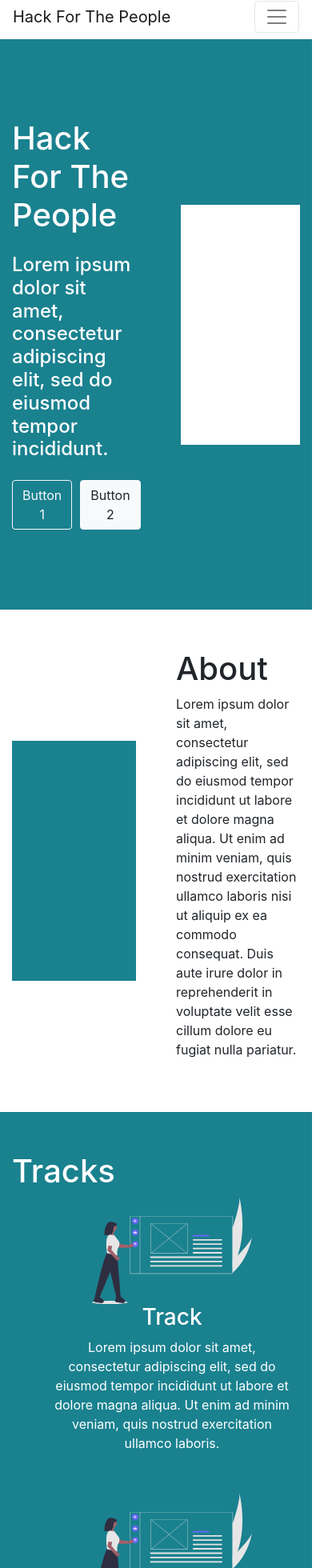
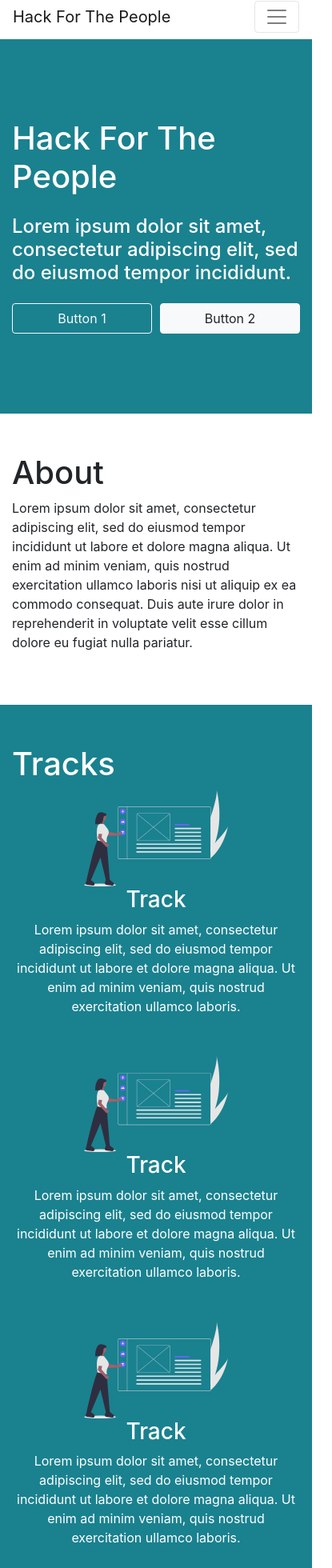
Before and after one commit to calixo888/hackforthepeople, a Next.js app: page / in a window 390 px wide. Shown: the part 7-1967 px from the top of the page at 80% size, 415 px wide, since content can reach past the window. Built offline with nearby package versions, Linux system fonts and the light colour scheme.

Commit message:
added responsiveness

```diff
--- a/styles/imports/components/footer.scss
+++ b/styles/imports/components/footer.scss
@@ -45,3 +45,13 @@ footer {
     }
   }
 }
+
+@media (max-width: 600px) {
+  .footer-grid {
+    grid-template-columns: repeat(auto-fill, 100%) !important;
+
+    .image {
+      display: none;
+    }
+  }
+}
--- a/styles/imports/pages/index/about.scss
+++ b/styles/imports/pages/index/about.scss
@@ -11,3 +11,13 @@
     background-color: $color-primary;
   }
 }
+
+@media (max-width: 600px) {
+  .about-grid {
+    grid-template-columns: repeat(auto-fill, 100%) !important;
+
+    .image {
+      display: none;
+    }
+  }
+}
--- a/styles/imports/pages/index/header.scss
+++ b/styles/imports/pages/index/header.scss
@@ -13,3 +13,13 @@ header {
     align-items: center;
   }
 }
+
+@media (max-width: 600px) {
+  .header-grid {
+    grid-template-columns: repeat(auto-fill, 100%) !important;
+
+    .image {
+      display: none;
+    }
+  }
+}
--- a/styles/imports/pages/index/tracks.scss
+++ b/styles/imports/pages/index/tracks.scss
@@ -12,6 +12,7 @@
 
     .track {
       text-align: center;
+      width: 100%;
 
       & img {
         width: 50%;
@@ -24,3 +25,16 @@
     }
   }
 }
+
+@media (max-width: 600px) {
+  .track-grid {
+    grid-template-columns: repeat(auto-fill, 100%) !important;
+
+    .track {
+
+      & p {
+        width: 100% !important;
+      }
+    }
+  }
+}
```
